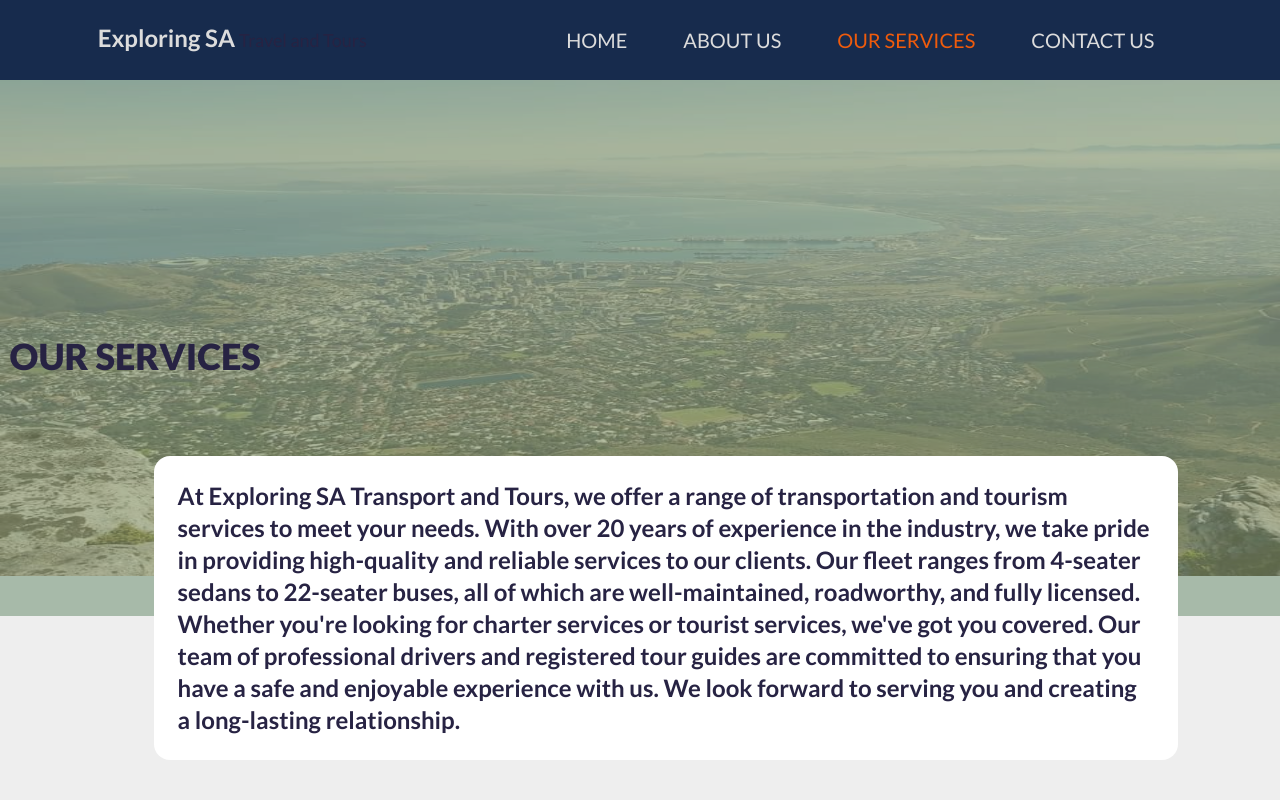
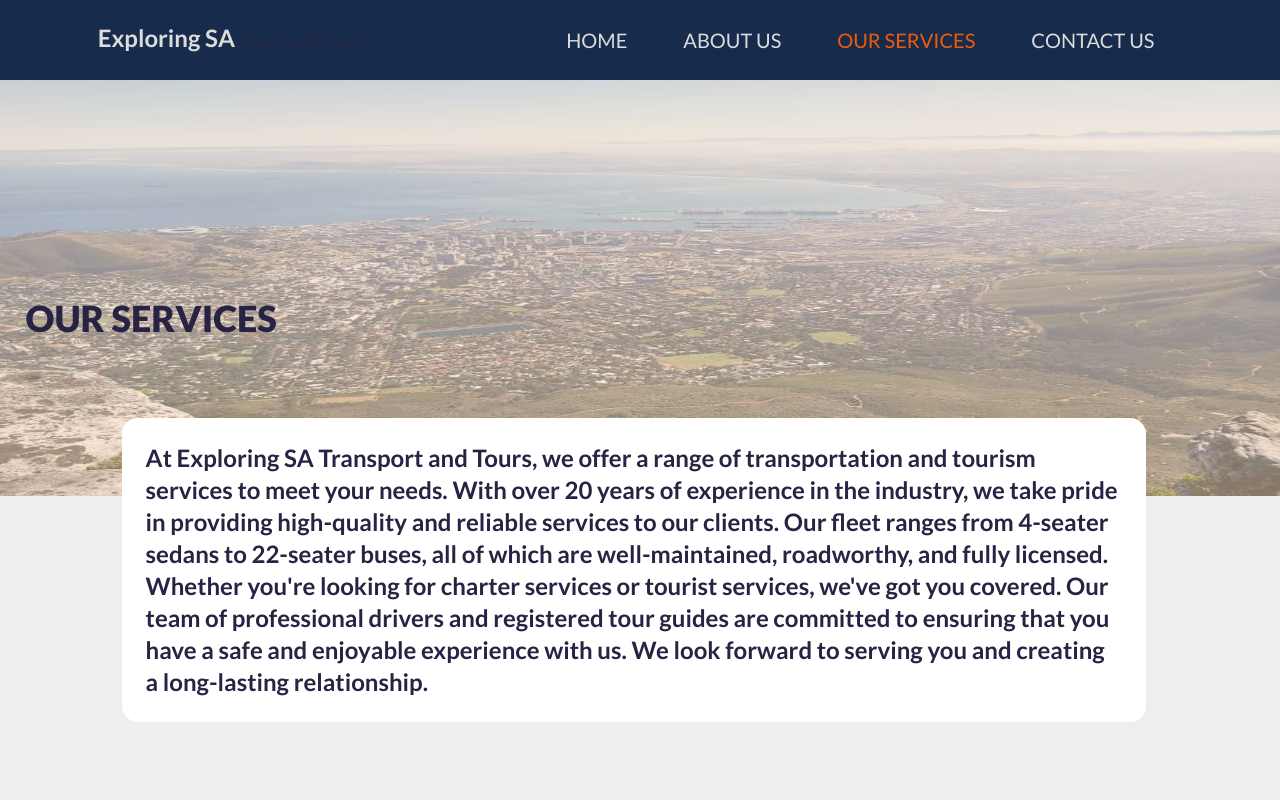
Before and after one commit to Riyaazct/exploringsa, a React (Create React App) app: page /services in a window 1280 px wide. Shown: the top 800 px of the page. Built offline with nearby package versions, Linux system fonts and the light colour scheme; what tailwindcss-animated, tw-elements would draw is missing.

Commit message:
complete responsive adjustments to hero section of our services page

```diff
--- a/src/routes/OurServices.js
+++ b/src/routes/OurServices.js
@@ -3,7 +3,7 @@ import Services from "./Services";
 
 const OurServices = () => (
   <>
-    <div className="mt-14 h-[70vh] relative mb-72 lg:bg-darkGreen lg:bg-opacity-30">
+    <div className="mt-14 h-[50vh] sm:h-[55vh] relative mb-72">
       {/* IMAGE AND OVERLAY */}
       <div className="absolute -z-10 top-0 left-0 w-full h-full lg:max-h-[65vh]">
         <img
@@ -14,8 +14,8 @@ const OurServices = () => (
         <div className="bg-[#FFE4C4] bg-opacity-[50%] w-full h-full absolute top-0 left-0 z-10" />
       </div>
       {/* TEXT CONTENT */}
-      <div className="w-[90%] mx-auto absolute top-[37%] md:top-[30%] left-6 sm:left-9 md:left-11 lg:left-[7%] lg:max-w-4xl lg:top-[50%] xl:left-[12%] xl:max-w-5xl 2xl:left-[18%]">
-        <h1 className="text-2xl text-blueText font-extrabold mb-10 md:mb-12 sm:text-3xl lg:text-4xl lg:-ml-16 lg:mb-20 xl:-ml-36 2xl:-ml-44 2xl:mb-28">
+      <div className="w-[90%] mx-auto absolute top-[60%] left-6 sm:left-9 md:left-11 lg:left-[5%] lg:max-w-[90%] lg:top-[55%] xl:max-w-[80%] xl:left-[9.5%]">
+        <h1 className="text-2xl text-blueText font-extrabold mb-10 md:mb-12 sm:text-3xl lg:text-4xl lg:mb-20 xl:-ml-24 2xl:-ml-20 2xl:mb-24">
           OUR SERVICES
         </h1>
         <div className="bg-[#FFFFFF] w-full h-full px-3 py-1 rounded-2xl sm:p-5 xl:p-6">
```
